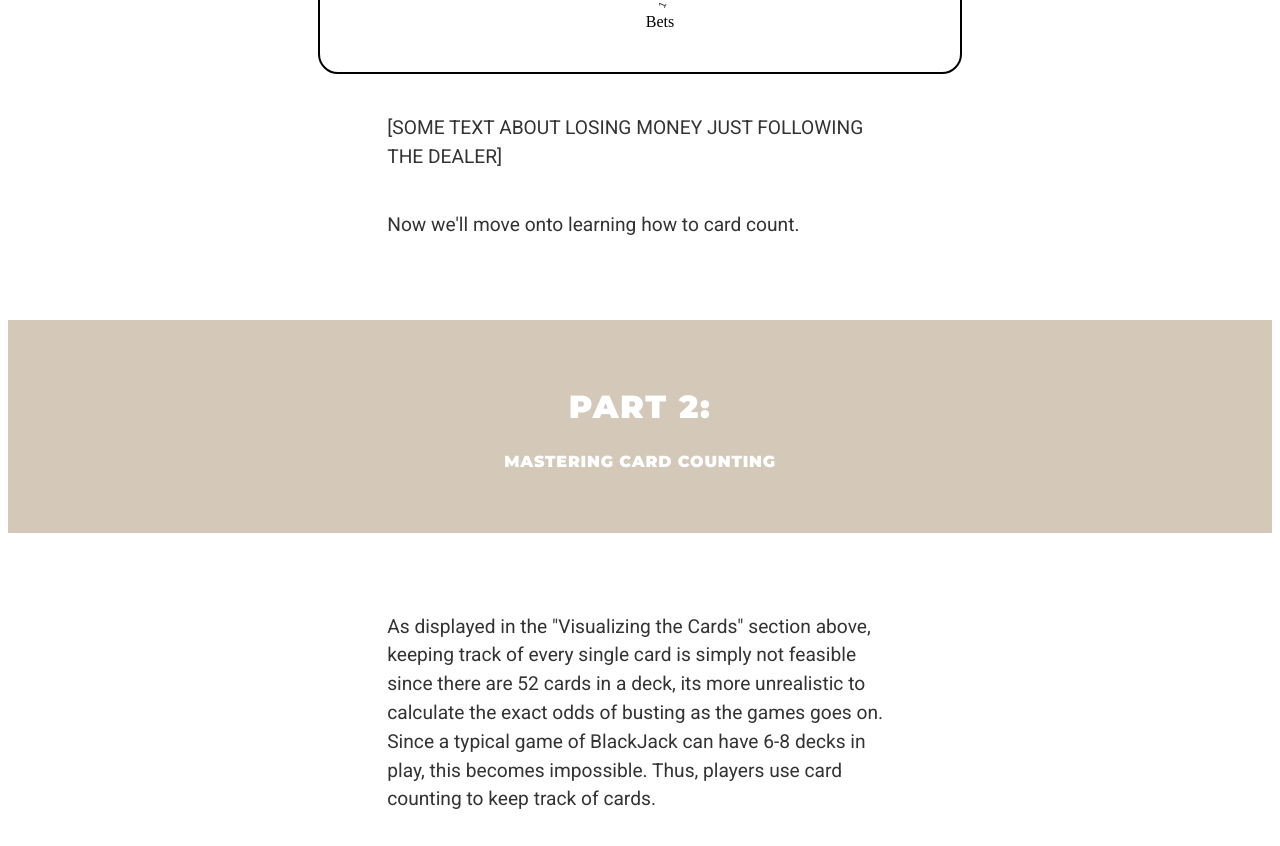
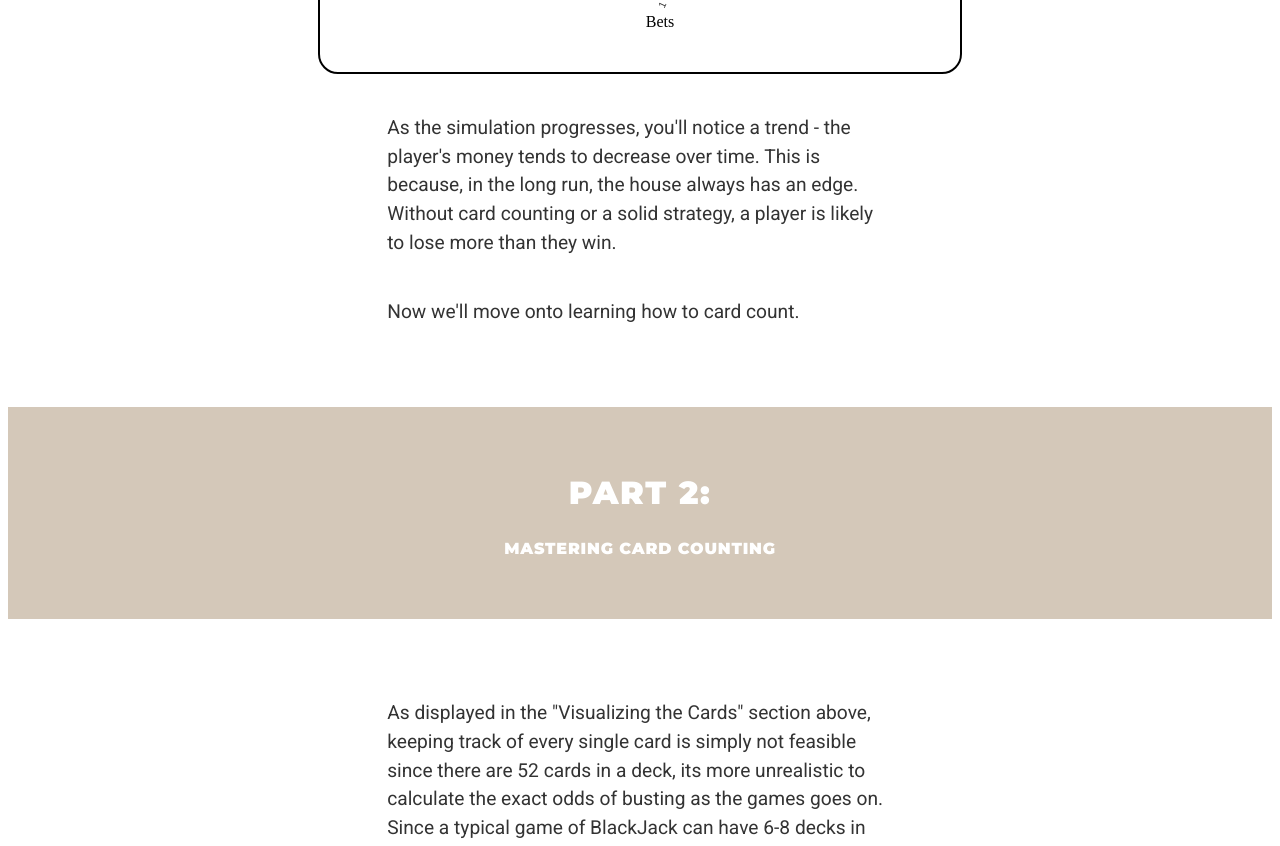
Before and after one commit to lukelin15/CardCounting, a SvelteKit app: page / in a window 1280 px wide. Shown: the part 4640-5486 px from the top of the page. Built offline with nearby package versions, Linux system fonts and the light colour scheme.

Commit message:
more text

```diff
--- a/src/components/App.svelte
+++ b/src/components/App.svelte
@@ -101,7 +101,9 @@
     </p>
     <Base simulate=true/>
     <p>
-      [SOME TEXT ABOUT LOSING MONEY JUST FOLLOWING THE DEALER]
+      As the simulation progresses, you'll notice a trend - the player's money tends to decrease
+      over time. This is because, in the long run, the house always has an edge. Without card
+      counting or a solid strategy, a player is likely to lose more than they win.
     </p>
     <p>
       Now we'll move onto learning how to card count.
```
